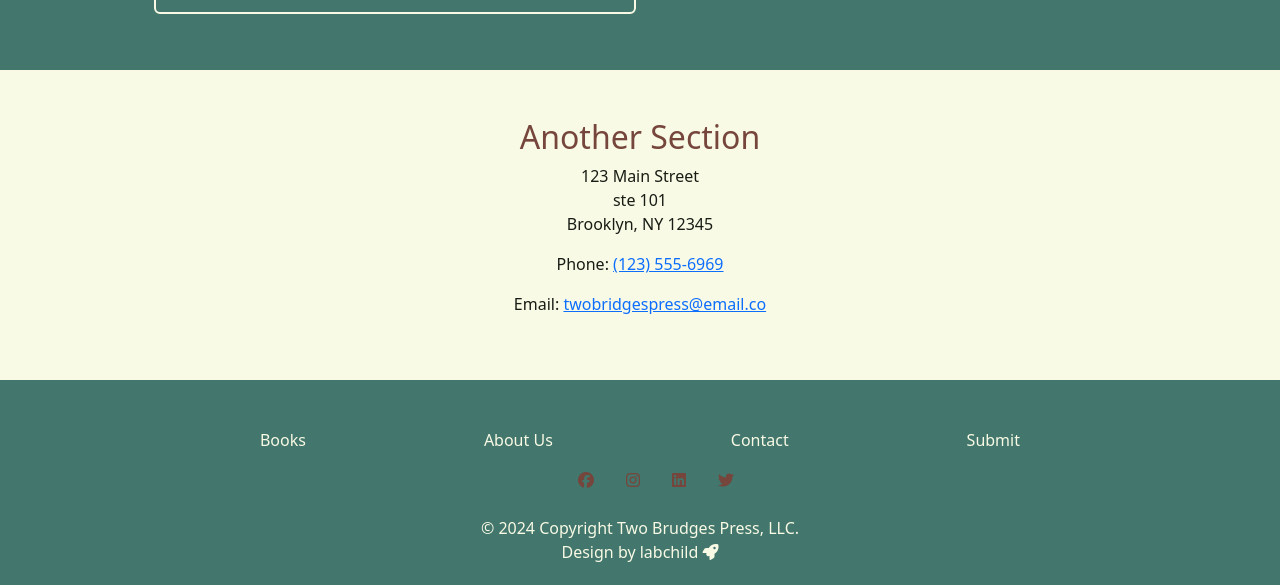
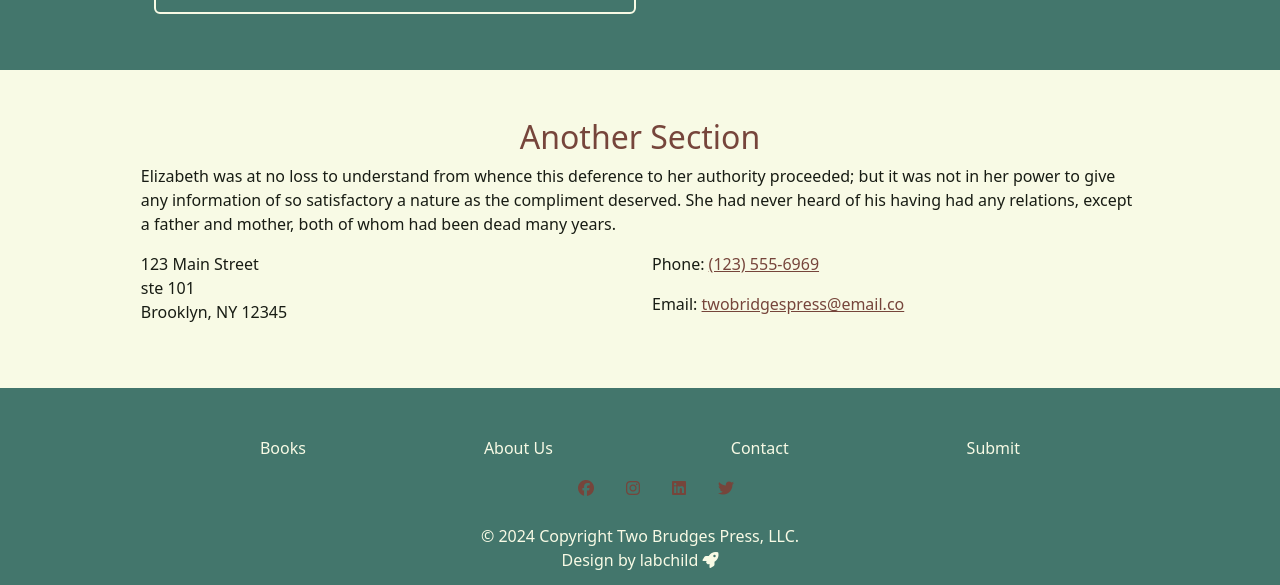
Before and after one commit to labchild/two-bridges, a plain HTML site: page contact.html in a window 1280 px wide. Shown: the part 663-1248 px from the top of the page. Drawn offline with nearby package versions, Linux system fonts and the light colour scheme.

Commit message:
added contact section

```diff
--- a/contact.html
+++ b/contact.html
@@ -106,21 +106,32 @@
         </div>
       </div>
 
-      <section class="info-section px-3 py-5 text-center">
+      <section class="info-section px-3 py-5">
         <div class="section-content">
-          <h2 class="section-title">Another Section</h2>
-          <address>
+          <h2 class="section-title text-center">Another Section</h2>
+          <p>
+            Elizabeth was at no loss to understand from whence this deference to
+            her authority proceeded; but it was not in her power to give any
+            information of so satisfactory a nature as the compliment deserved.
+            She had never heard of his having had any relations, except a father
+            and mother, both of whom had been dead many years.
+          </p>
+          <div class="row">
+            <address class="col-sm">
               123 Main Street<br />
               ste 101<br />
               Brooklyn, NY 12345
             </address>
-          <p>Phone: <a href="tel:1235556969">(123) 555-6969</a></p>
+            <div class="col-sm">
+              <p>Phone: <a href="tel:1235556969" class="tb-link">(123) 555-6969</a></p>
               <p>
                 Email:
-            <a href="mailto:twobridgespress@email.co">
+                <a href="mailto:twobridgespress@email.co" class="tb-link">
                   twobridgespress@email.co</a
                 >
               </p>
+            </div>
+          </div>
         </div>
       </section>
     </main>
```
Lines whose indentation alone changed are shown as unchanged.
